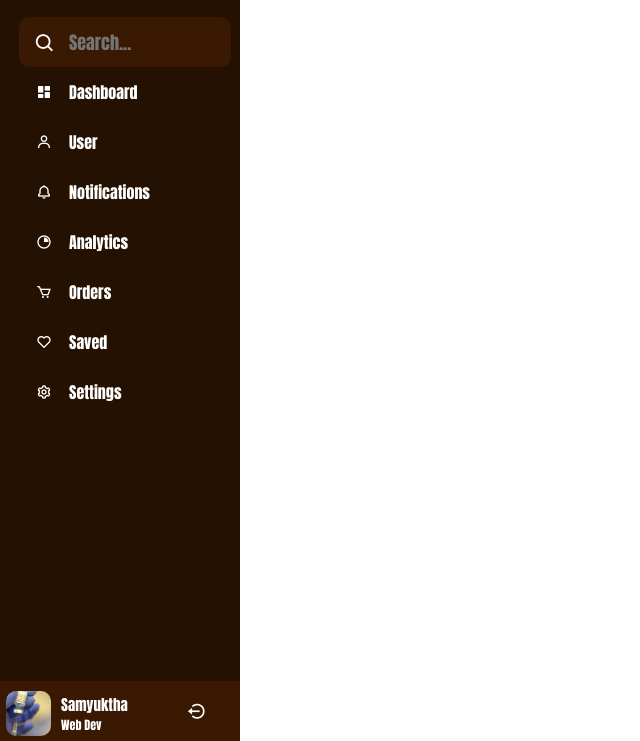
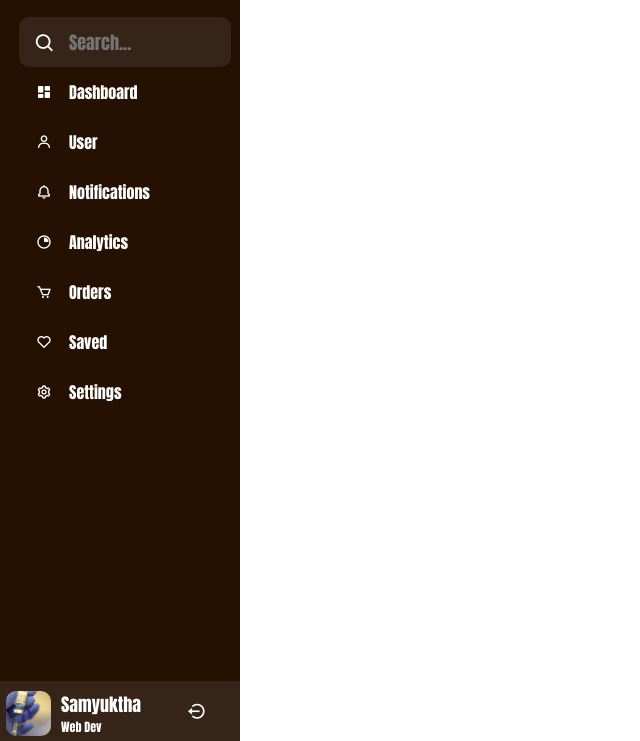
Before and after one commit to samyukthapeeyems/navbars, a plain HTML site: page sidenavbar/index.html in a window 1280 px wide. Shown: the part 59-800 px from the top of the page, without its empty margins (0-640 px from the left). Drawn offline with nearby package versions, Linux system fonts and the light colour scheme.

Commit message:
slight changes in stylesheet

```diff
--- a/sidenavbar/style.css
+++ b/sidenavbar/style.css
@@ -74,7 +74,7 @@ body{
     border-radius: 10px;
     outline: none;
     border: none;
-    background: #3A1903;
+    background: #362418;
     padding-left: 50px;
     font-size: 18px;
     color: white;
@@ -122,7 +122,13 @@ body{
     position: relative;
     padding: 10px 6px;
     height: 60px;
-    background: #3A1903;
+    transition: all 0.4s ease;
+    background: #362418;
+}
+
+.sidebar .profile_content .profile:hover{
+    background: white;
+    color: #251101;
 }
 
 .profile_content .profile .profile_details{
@@ -142,8 +148,8 @@ body{
 }
 
 .profile .profile_details .name{
-    font-size: 15px;
-    font-weight: 400;
+    font-size: 18px;
+    font-weight: 500;
 }
 
 .profile .profile_details .job{
```
